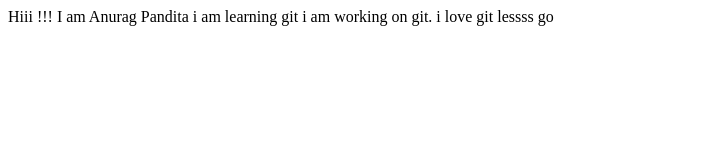
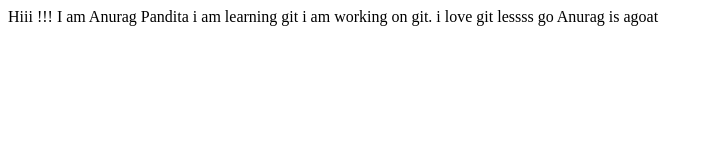
Before and after one commit to Paras-pp/Paras-00, a plain HTML site: page index.html in a window 1280 px wide. Shown: the whole page, without its empty margins (0-714 px from the left). Drawn offline with Linux system fonts and the light colour scheme.

Commit message:
doc: ttext added

```diff
--- a/index.html
+++ b/index.html
@@ -11,5 +11,6 @@
     i am working on git.
     i love git
     lessss go
+    Anurag is agoat
 </body>
 </html>
```
